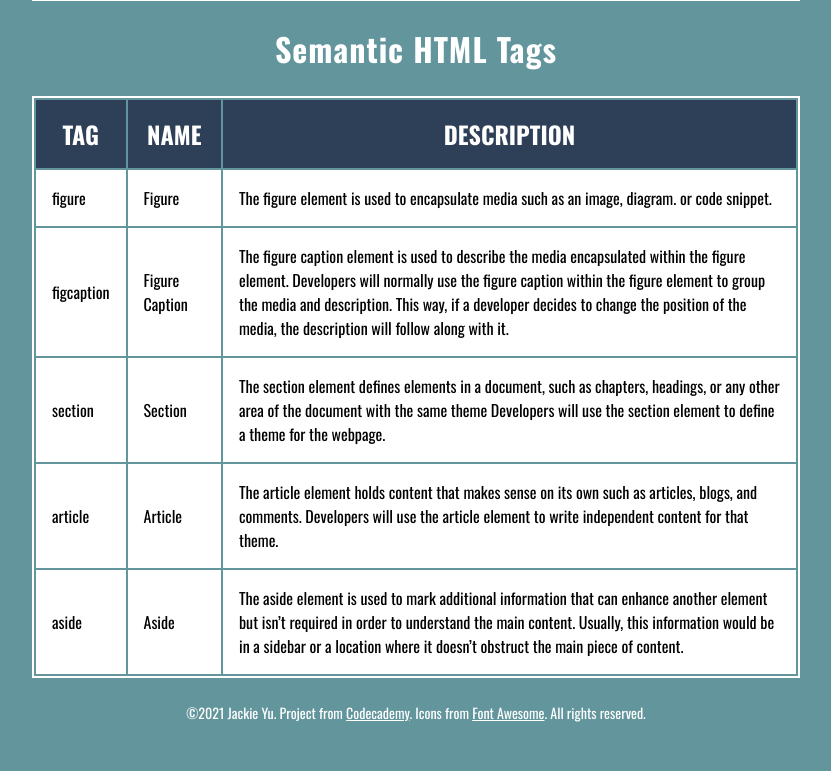
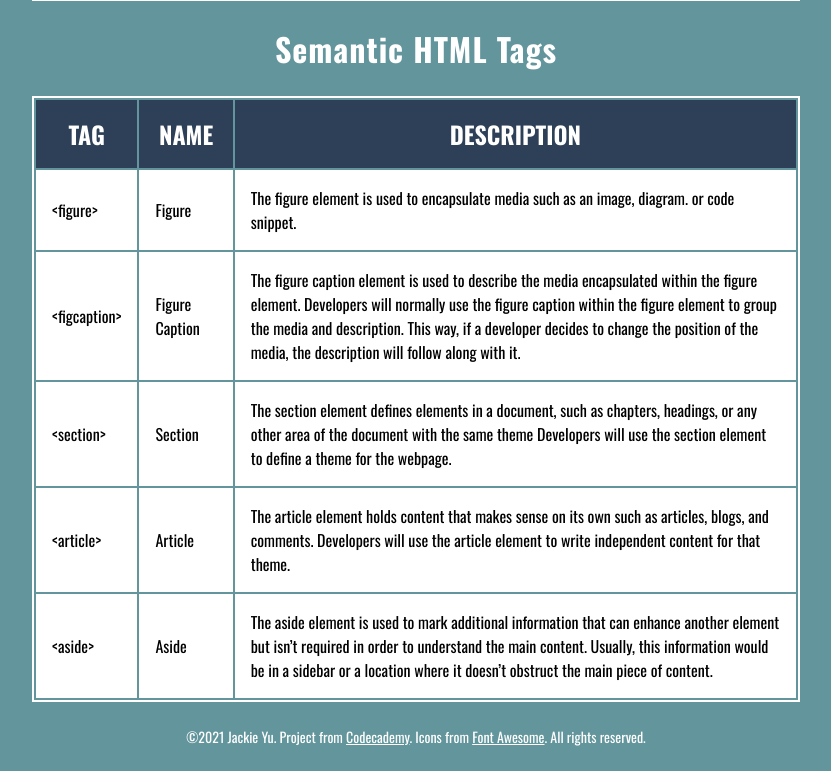
Before and after one commit to YuJ94/cheat-sheet-for-html, a plain HTML site: page index.html in a window 1280 px wide. Shown: the part 8087-8858 px from the top of the page, without its empty margins (224-1055 px from the left). Before the commit the page ends 8834 px from the top, so only its background shows below. Drawn offline with nearby package versions, Linux system fonts and the light colour scheme.

Commit message:
Updated semantic tags.

```diff
--- a/index.html
+++ b/index.html
@@ -16,7 +16,7 @@
 <!-- BACK TO TOP ARROW SECTION-->
 
 <div class="arrow_button">
-    <a href="#" aria-label="back to top button"><i class="fas fa-angle-up"></i></a>
+    <a href="#" aria-label="back to top"><i class="fas fa-angle-up"></i></a>
 </div>
 
 <!-- HEADER SECTION-->
@@ -578,35 +578,35 @@
         </thead>
         <tbody>
             <tr>
-                <td>figure</td>
+                <td>&lt;figure&gt;</td>
                 <td>Figure</td>
                 <td>
                     The figure element is used to encapsulate media such as an image, diagram. or code snippet.
                 </td>
             </tr>
             <tr>
-                <td>figcaption</td>
+                <td>&lt;figcaption&gt;</td>
                 <td>Figure Caption</td>
                 <td>
                     The figure caption element is used to describe the media encapsulated within the figure element. Developers will normally use the figure caption within the figure element to group the media and description. This way, if a developer decides to change the position of the media, the description will follow along with it.
                 </td>
             </tr>
             <tr>
-                <td>section</td>
+                <td>&lt;section&gt;</td>
                 <td>Section</td>
                 <td>
                     The section element defines elements in a document, such as chapters, headings, or any other area of the document with the same theme Developers will use the section element to define a theme for the webpage.
                 </td>
             </tr>
             <tr>
-                <td>article</td>
+                <td>&lt;article&gt;</td>
                 <td>Article</td>
                 <td>
                     The article element holds content that makes sense on its own such as articles, blogs, and comments. Developers will use the article element to write independent content for that theme.
                 </td>
             </tr>
             <tr>
-                <td>aside</td>
+                <td>&lt;aside&gt;</td>
                 <td>Aside</td>
                 <td>
                     The aside element is used to mark additional information that can enhance another element but isn’t required in order to understand the main content. Usually, this information would be in a sidebar or a location where it doesn’t obstruct the main piece of content.
```
